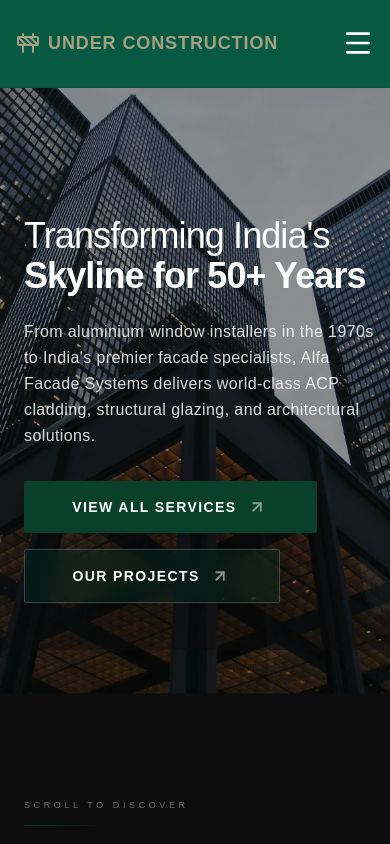
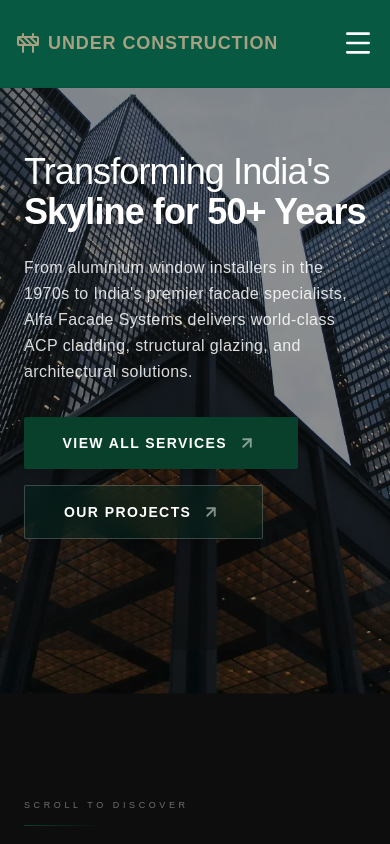
Before and after one commit to x64Mayank/client-site-01, a React (Vite) app: page / in a window 390 px wide. Shown: the top 844 px of the page. Built offline with nearby package versions, Linux system fonts and the light colour scheme.

Commit message:
fix: adjust hero section buttons responsive spacing and correct fetchPriority attribute casing

```diff
--- a/src/sections/Hero.jsx
+++ b/src/sections/Hero.jsx
@@ -30,7 +30,7 @@ const Hero = () => {
   }, []);
 
   return (
-    <section className="relative min-h-[calc(100vh-82px)] lg:min-h-[calc(100vh-140px)] xl:max-h-[900px] flex items-start md:items-center overflow-hidden bg-brand-dark pt-32 pb-20 md:py-28 xl:py-32">
+    <section className="relative min-h-[calc(100vh-82px)] lg:min-h-[calc(100vh-140px)] xl:max-h-[900px] flex items-start md:items-center overflow-hidden bg-brand-dark pt-16 sm:pt-32 pb-20 md:py-28 xl:py-32">
       {/* Background Slideshow with Parallax & Ken Burns effect */}
       <motion.div
         style={{ y: y1 }}
@@ -56,7 +56,7 @@ const Hero = () => {
                 src={HERO_IMAGES[currentIndex]}
                 alt="Alfa Facade - Premium Architecture"
                 className="w-full h-full object-cover"
-                fetchpriority={currentIndex === 0 ? "high" : "auto"}
+                fetchPriority={currentIndex === 0 ? "high" : "auto"}
                 loading="eager"
                 decoding="async"
               />
@@ -66,7 +66,7 @@ const Hero = () => {
       </motion.div>
 
       {/* Content Container - Centered and Scale-Optimized */}
-      <div className="w-full pl-6 md:pl-10 lg:pl-10 relative z-20">
+      <div className="w-full pl-6 md:pl-10 lg:pl-10 pr-6 md:pr-10 relative z-20">
         <motion.div
           initial={{ opacity: 0, x: -50 }}
           animate={{ opacity: 1, x: 0 }}
@@ -88,7 +88,7 @@ const Hero = () => {
               variant="primary"
               icon={ArrowUpRight}
               rotateOnHover
-              className="py-4 md:py-5 px-8 md:px-10 text-sm md:text-base shadow-2xl px1-cursor w-[80%] md:w-auto"
+              className="py-4 sm:py-5 px-8 sm:px-10 text-sm sm:text-base shadow-2xl px1-cursor w-[80%] sm:w-auto"
             >
               View All Services
             </Button>
@@ -96,7 +96,7 @@ const Hero = () => {
               variant="primary"
               icon={ArrowUpRight}
               rotateOnHover
-              className="py-4 md:py-5 px-8 md:px-10 text-sm md:text-base bg-emerald-950/40 border border-white/20 backdrop-blur-md hover:bg-emerald-900/60 shadow-xl px1-cursor w-[70%] md:w-auto"
+              className="py-4 sm:py-5 px-8 sm:px-10 text-sm sm:text-base bg-emerald-950/40 border border-white/20 backdrop-blur-md hover:bg-emerald-900/60 shadow-xl px1-cursor w-[70%] sm:w-auto"
             >
               Our Projects
             </Button>
```
